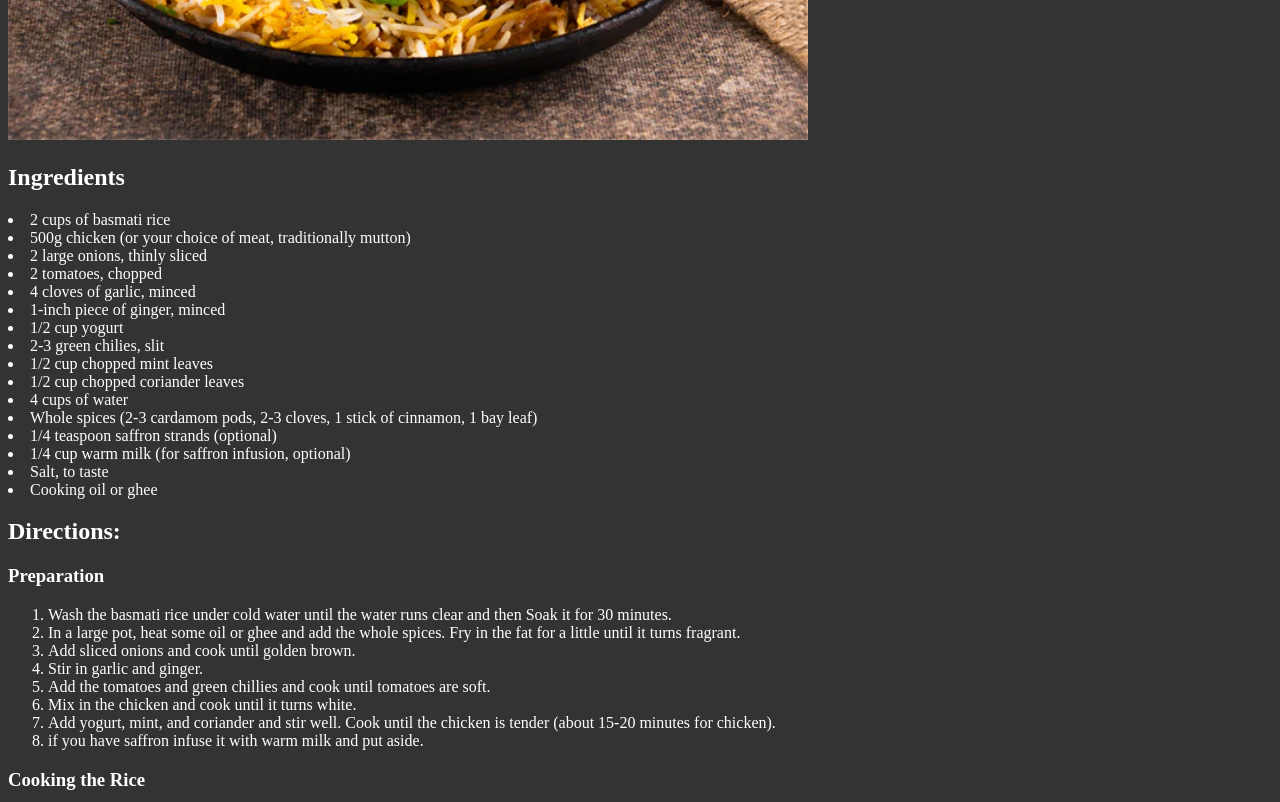
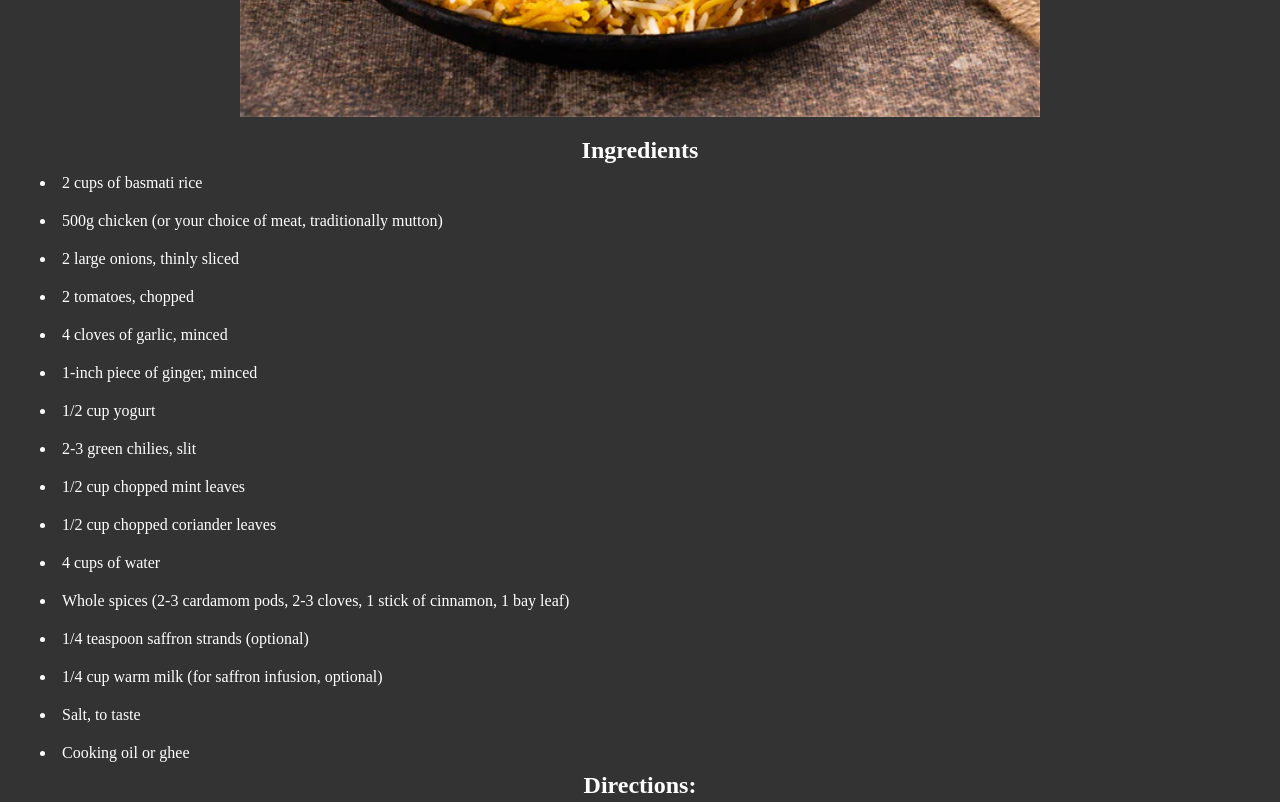
Before and after one commit to nvearust/odin-recipes, a plain HTML site: page recipes/biryani.html in a window 1280 px wide. Shown: the part 460-1262 px from the top of the page. Drawn offline with Linux system fonts and the light colour scheme.

Commit message:
edited CSS of odin-recipes.

```diff
--- a/recipes/recipes-style.css
+++ b/recipes/recipes-style.css
@@ -1,7 +1,29 @@
 * {
     background-color: #333;
     color: #fff;
+    margin: 0;
+    padding: 0;
+    box-sizing: border-box;
 }
+
 img {
     width: 800px;
+    display: block;
+    margin: 20px auto;
 }
+
+body > li {
+    color: #fff;
+    list-style-type: disc;
+    padding: 10px 20px;
+    text-align: left;
+    margin-left: 20px;
+}
+ol > li {
+    padding: 8px 15px;
+    margin-left: 25px;
+}
+
+h1, h2 {
+    text-align: center;
+}
```
